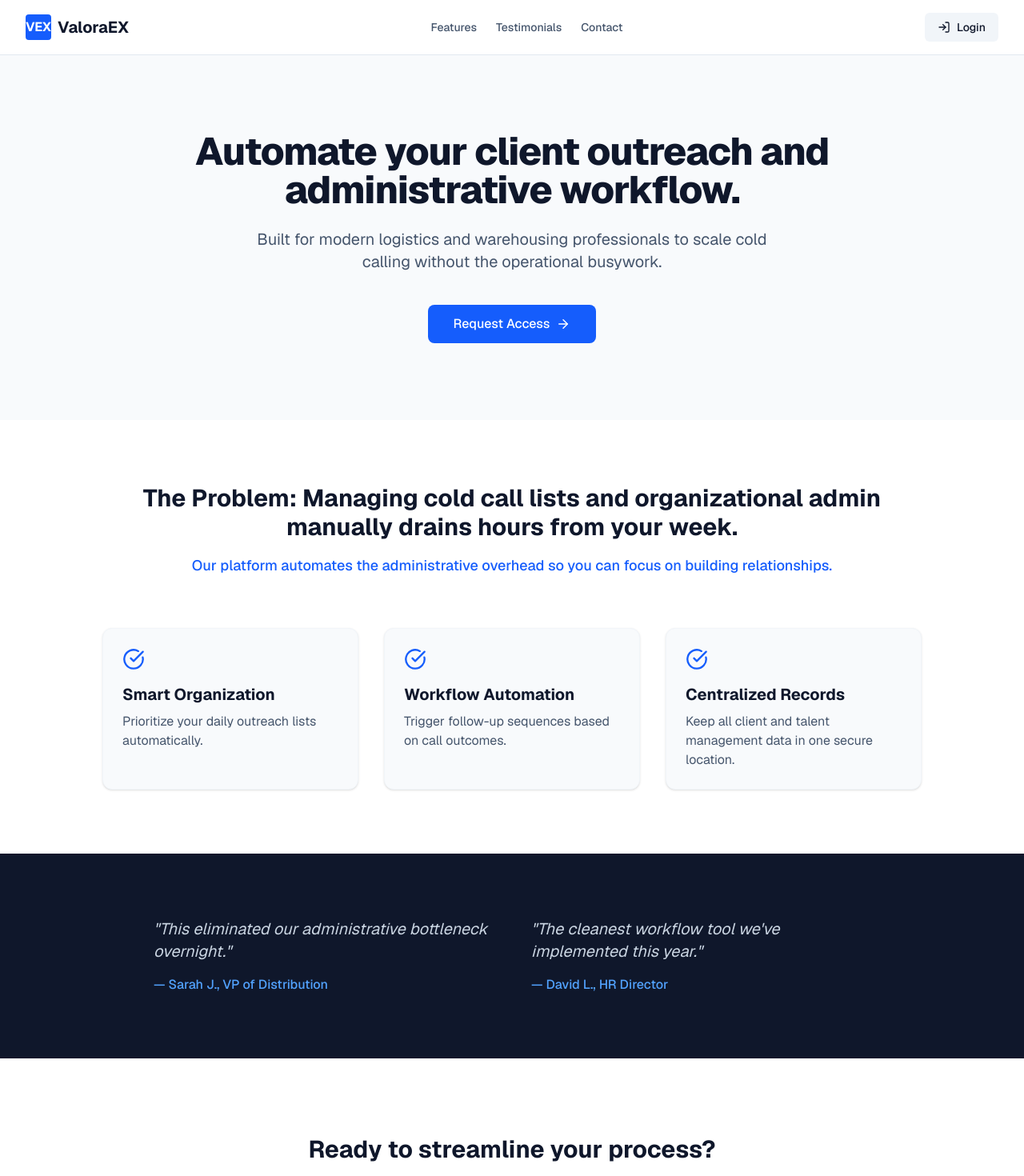
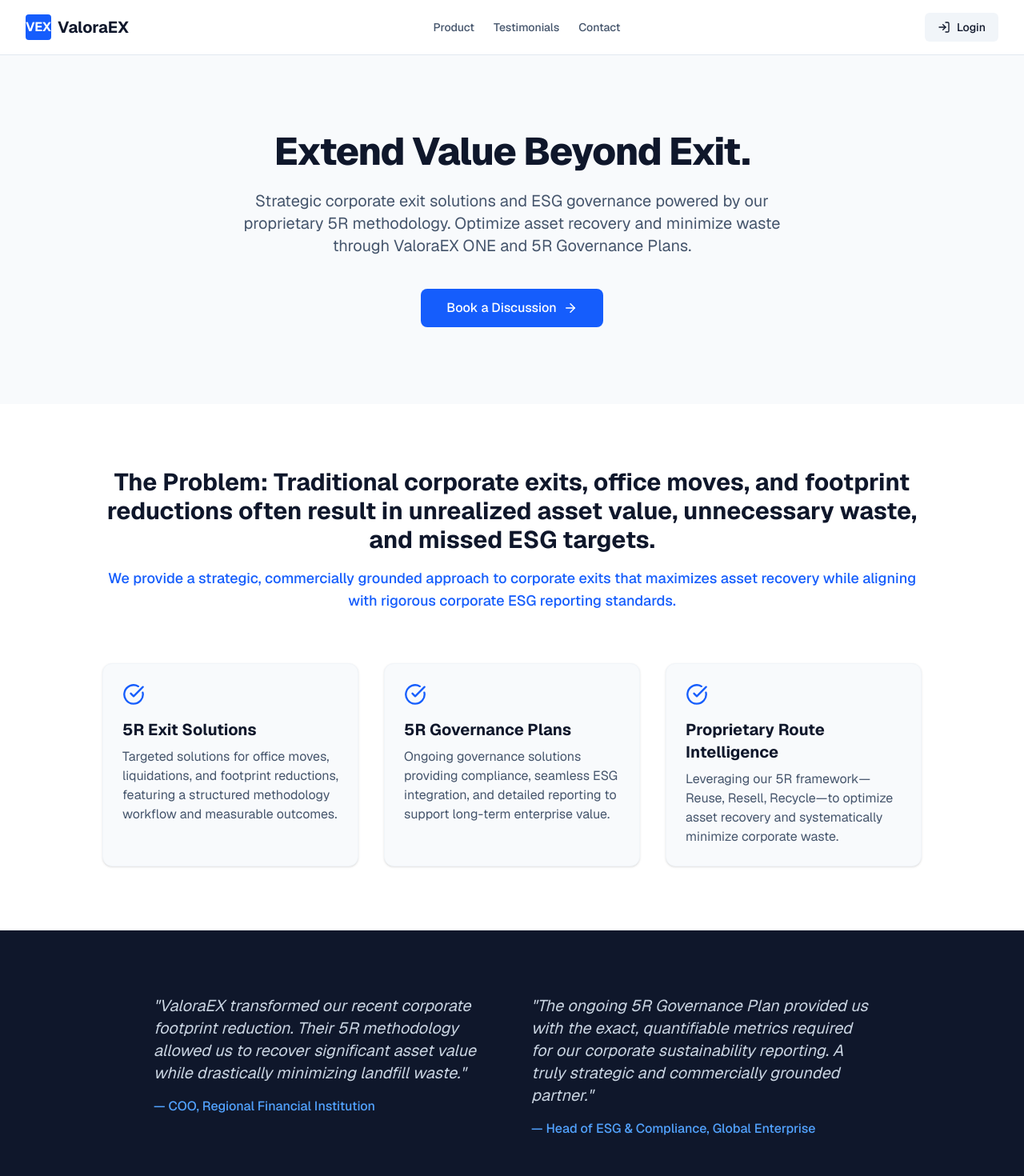
Before and after one commit to TheConMiz/valora-ex_site, a Next.js app: page / in a window 1280 px wide. Shown: the top 1470 px of the page at 80% size. Built offline with nearby package versions, Linux system fonts and the light colour scheme.

Commit message:
Boilerplate UI Update - Product-specific Text

```diff
--- a/app/page.tsx
+++ b/app/page.tsx
@@ -1,4 +1,3 @@
-import React from 'react';
 import { ArrowRight, CheckCircle, Mail, MapPin, LogIn } from 'lucide-react';
 // ============================================================================
 // 🛠️ DATA ARCHITECTURE
@@ -9,25 +8,44 @@ const SITE_DATA = {
     name: "ValoraEX",
     logoText: "VEX"
   },
-  nav: ["Features", "Testimonials", "Contact"],
+  nav: ["Product", "Testimonials", "Contact"],
   hero: {
-    headline: "Automate your client outreach and administrative workflow.",
-    subhead: "Built for modern logistics and warehousing professionals to scale cold calling without the operational busywork.",
-    ctaPrimary: "Request Access",
+    headline: "Extend Value Beyond Exit.",
+    subhead: "Strategic corporate exit solutions and ESG governance powered by our proprietary 5R methodology. Optimize asset recovery and minimize waste through ValoraEX ONE and 5R Governance Plans.",
+    ctaPrimary: "Book a Discussion",
     ctaLogin: "Login"
   },
   pitch: {
-    problem: "Managing cold call lists and organizational admin manually drains hours from your week.",
-    solution: "Our platform automates the administrative overhead so you can focus on building relationships.",
+    problem: "Traditional corporate exits, office moves, and footprint reductions often result in unrealized asset value, unnecessary waste, and missed ESG targets.",
+    solution: "We provide a strategic, commercially grounded approach to corporate exits that maximizes asset recovery while aligning with rigorous corporate ESG reporting standards.",
     features: [
-      { title: "Smart Organization", desc: "Prioritize your daily outreach lists automatically." },
-      { title: "Workflow Automation", desc: "Trigger follow-up sequences based on call outcomes." },
-      { title: "Centralized Records", desc: "Keep all client and talent management data in one secure location." }
+      {
+        title: "5R Exit Solutions",
+        desc: "Targeted solutions for office moves, liquidations, and footprint reductions, featuring a structured methodology workflow and measurable outcomes."
+      },
+      {
+        title: "5R Governance Plans",
+        desc: "Ongoing governance solutions providing compliance, seamless ESG integration, and detailed reporting to support long-term enterprise value."
+      },
+      {
+        title: "Proprietary Route Intelligence",
+        desc: "Leveraging our 5R framework—Reuse, Resell, Recycle—to optimize asset recovery and systematically minimize corporate waste."
+      }
     ]
   },
   testimonials: [
-    { quote: "This eliminated our administrative bottleneck overnight.", author: "Sarah J., VP of Distribution" },
-    { quote: "The cleanest workflow tool we've implemented this year.", author: "David L., HR Director" }
+    {
+      quote: "ValoraEX transformed our recent corporate footprint reduction. Their 5R methodology allowed us to recover significant asset value while drastically minimizing landfill waste.",
+      author: "COO, Regional Financial Institution"
+    },
+    {
+      quote: "The ongoing 5R Governance Plan provided us with the exact, quantifiable metrics required for our corporate sustainability reporting. A truly strategic and commercially grounded partner.",
+      author: "Head of ESG & Compliance, Global Enterprise"
+    },
+    {
+      quote: "They did not just clear out our excess footprint; their route intelligence maximized our return and handled the entire exit process with premium B2B professionalism.",
+      author: "VP of Operations, Technology Sector"
+    }
   ],
   contact: {
     title: "Ready to streamline your process?",
```
